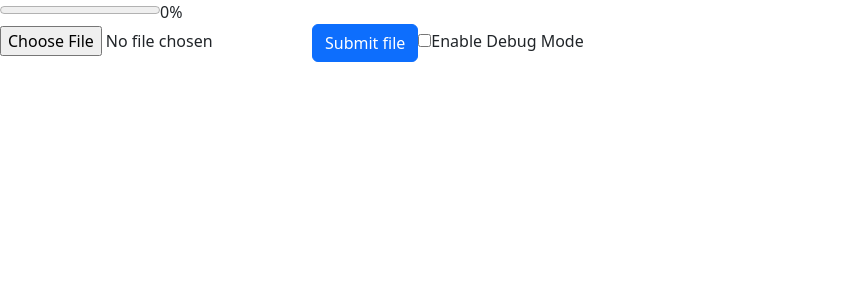
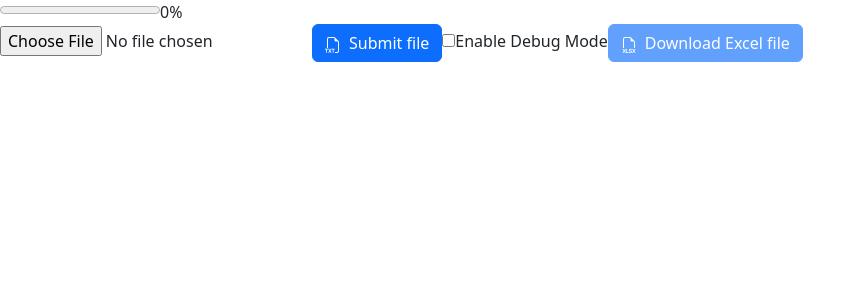
Before and after one commit to hugo-chavar/merge-excel-react, a React (Vite) app: page / in a window 1280 px wide. Shown: the top 300 px of the page, without its empty margins (0-866 px from the left). Built offline with nearby package versions, Linux system fonts and the light colour scheme.

Commit message:
Add button's icons

```diff
--- a/package.json
+++ b/package.json
@@ -13,7 +13,8 @@
     "bootstrap": "^5.3.3",
     "exceljs": "^4.4.0",
     "react": "^18.3.1",
-    "react-dom": "^18.3.1"
+    "react-dom": "^18.3.1",
+    "react-icons": "^5.3.0"
   },
   "devDependencies": {
     "@eslint/js": "^9.9.0",
--- a/src/App.tsx
+++ b/src/App.tsx
@@ -1,4 +1,5 @@
 import { ChangeEvent, useEffect, useState } from "react";
+import { BsFiletypeXlsx, BsFiletypeTxt } from "react-icons/bs";
 import Button from "./components/Button";
 import DebugModeToggle from "./components/DebugModeToggle";
 import CasesExtractor from "./models/CasesExtractor";
@@ -72,7 +73,11 @@ function App() {
         <ProgressBar progress={progress} />
         <input type="file" onChange={handleFileChange} accept=".txt" />
         {file && <p>Selected File: {file.name}</p>}
-        <Button color="primary" onClick={handleButtonClick}>
+        <Button
+          color="primary"
+          onClick={handleButtonClick}
+          icon={<BsFiletypeTxt />}
+        >
           Submit file
         </Button>
         {error && <p>ERROR: {errorMessage}</p>}
@@ -80,6 +85,14 @@ function App() {
           debugMode={debugMode}
           toggleDebugMode={toggleDebugMode}
         />
+        <Button
+          color="primary"
+          onClick={handleButtonClick}
+          disabled={true}
+          icon={<BsFiletypeXlsx />}
+        >
+          Download Excel file
+        </Button>
       </div>
     </div>
   );
--- a/src/components/Button.tsx
+++ b/src/components/Button.tsx
@@ -2,11 +2,25 @@ interface Props {
   children: string;
   color?: "primary" | "secondary";
   onClick: () => void;
+  disabled?: boolean;
+  icon?: JSX.Element;
 }
 
-const Button = ({ children, color = "primary", onClick }: Props) => {
+const Button = ({
+  children,
+  color = "primary",
+  onClick,
+  disabled = false,
+  icon,
+}: Props) => {
   return (
-    <button type="button" className={"btn btn-" + color} onClick={onClick}>
+    <button
+      type="button"
+      className={"btn btn-" + color}
+      onClick={onClick}
+      disabled={disabled}
+    >
+      {icon && <span className="me-2">{icon}</span>}
       {children}
     </button>
   );
```
Also changed, not shown: 1 other file (tests, documents, lock files or other folders).
